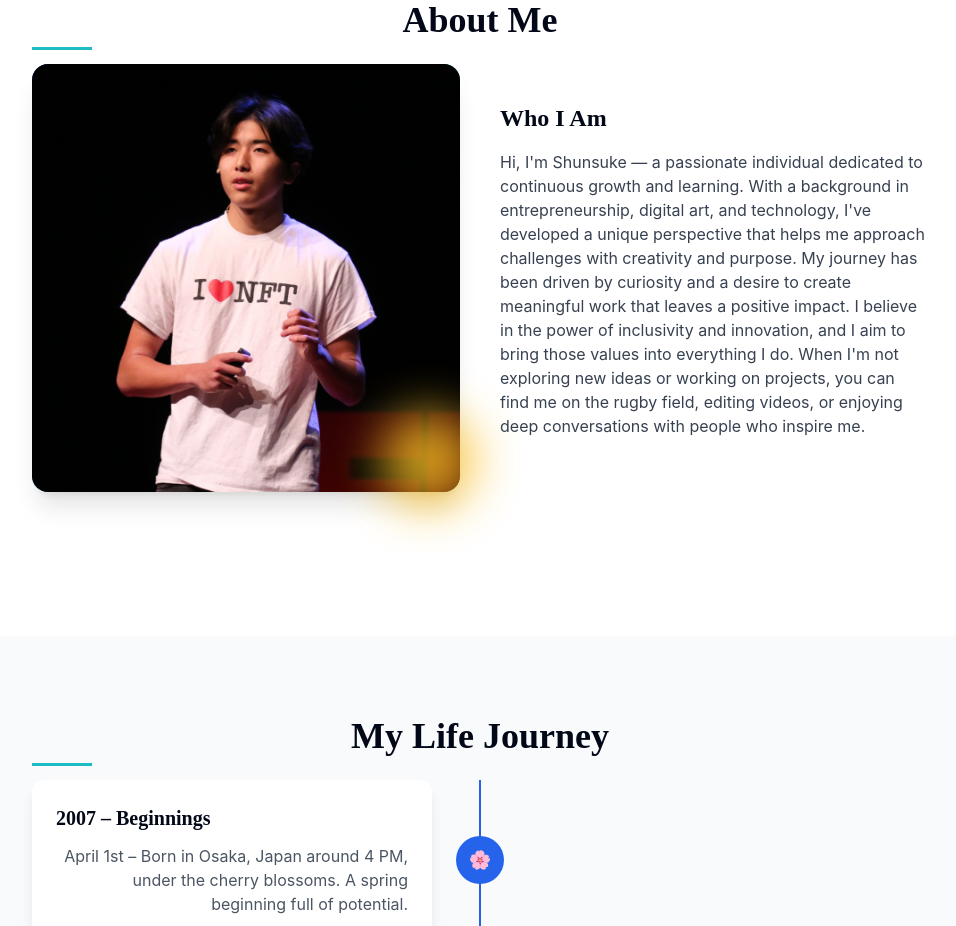
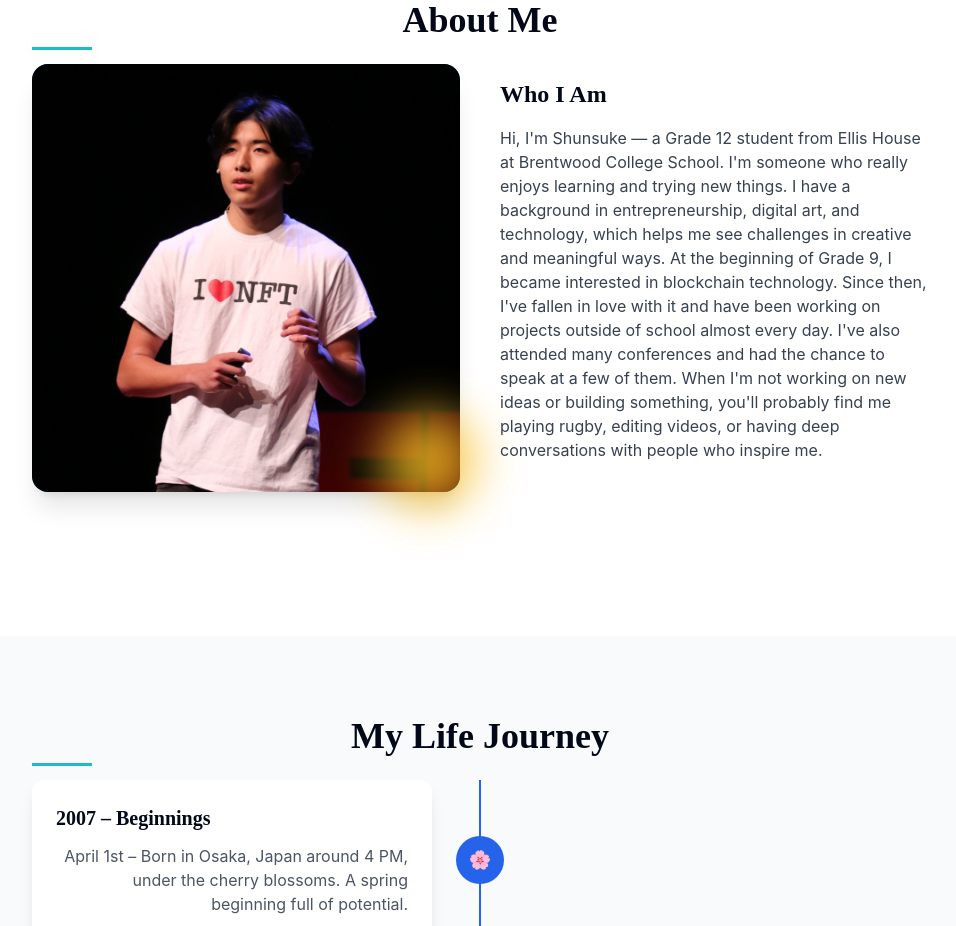
Before and after one commit to Shunsuke0401/Capstone, a React (Vite) app: page / in a window 1280 px wide. Shown: the part 880-1806 px from the top of the page, without its empty margins (160-1116 px from the left). Built offline with nearby package versions, Linux system fonts and the light colour scheme.

Commit message:
Update About section
Update the About section with the new content.

```diff
--- a/src/components/About.tsx
+++ b/src/components/About.tsx
@@ -26,11 +26,11 @@ const About = () => {
 
             <div className="animate-slide-in-right">
               <h3 className="text-2xl font-bold mb-4">Who I Am</h3>
-              <p className="text-gray-700 dark:text-gray-300 mb-4">Hi, I'm Shunsuke — a passionate individual dedicated to continuous growth and learning. With a background in entrepreneurship, digital art, and technology, I've developed a unique perspective that helps me approach challenges with creativity and purpose.
+              <p className="text-gray-700 dark:text-gray-300 mb-4">Hi, I'm Shunsuke — a Grade 12 student from Ellis House at Brentwood College School. I'm someone who really enjoys learning and trying new things. I have a background in entrepreneurship, digital art, and technology, which helps me see challenges in creative and meaningful ways.
 
-My journey has been driven by curiosity and a desire to create meaningful work that leaves a positive impact. I believe in the power of inclusivity and innovation, and I aim to bring those values into everything I do.
+At the beginning of Grade 9, I became interested in blockchain technology. Since then, I've fallen in love with it and have been working on projects outside of school almost every day. I've also attended many conferences and had the chance to speak at a few of them.
 
-When I'm not exploring new ideas or working on projects, you can find me on the rugby field, editing videos, or enjoying deep conversations with people who inspire me.</p>
+When I'm not working on new ideas or building something, you'll probably find me playing rugby, editing videos, or having deep conversations with people who inspire me.</p>
             </div>
           </div>
         </div>
```
